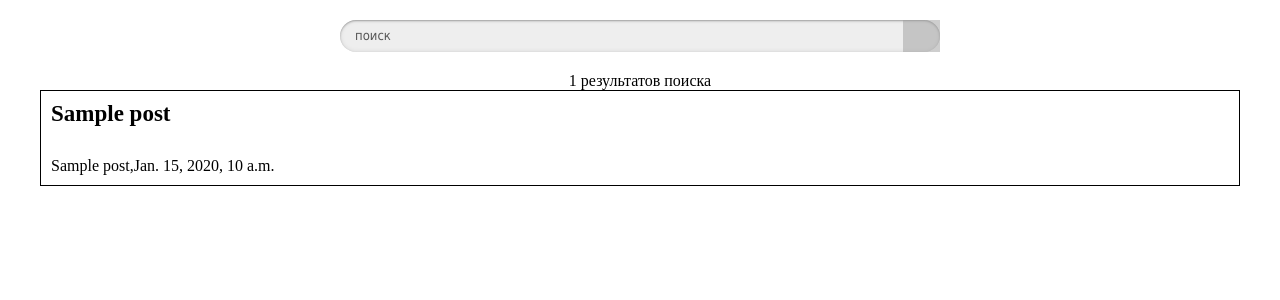
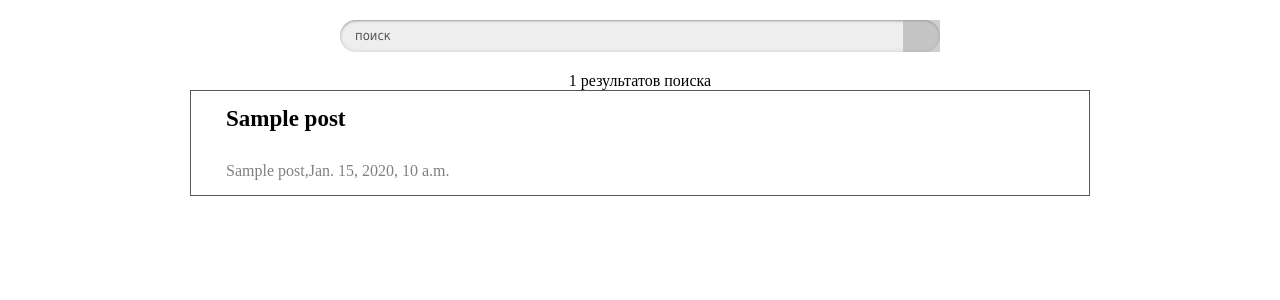
Before and after one commit to Dellavrite/my_django_project, a Django app: template templates/result.html in a window 1280 px wide. Shown: the top 300 px of the page. Run offline with Django 4.2, Linux system fonts and the light colour scheme; the template is opened without the code that fills it: most values are stand-ins (such as "Sample title", 1, 10 or a date in 2020); grey boxes are pictures that could not be loaded.

Commit message:
add same front

```diff
--- a/static/css/style.css
+++ b/static/css/style.css
@@ -1,5 +1,5 @@
 .container{
-	max-width: 1240px;
+	max-width: 940px;
 	margin: 0 auto;
 	padding: 0 20px;
 }
@@ -100,16 +100,25 @@ input[type="search"] {
 }
 
 .block{
-	border: #000 solid 1px;
-	padding: 10px;
+	border: rgba(0, 0, 0, .66) solid 1px;
+	padding: 15px 35px;
 }
 
 .info{
 	display: flex;
 	margin-top: 30px;
+	color: gray;
+}
+
+.sender:hover{
+	opacity: .77;
 }
 
 .title{
 	font-size: 23px;
 	font-weight: 700;
 }
+
+.title:hover{
+	opacity: .77;
+}
```
